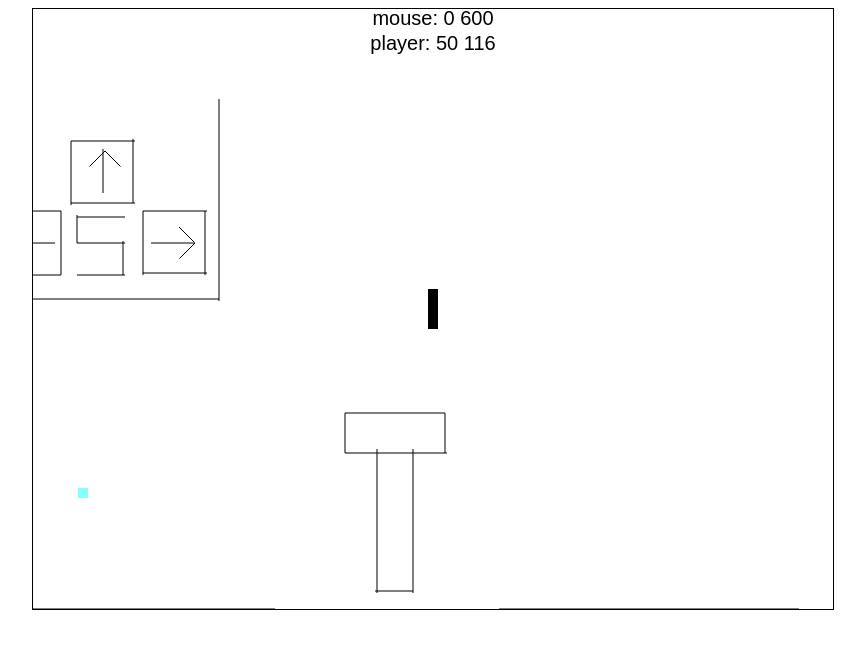
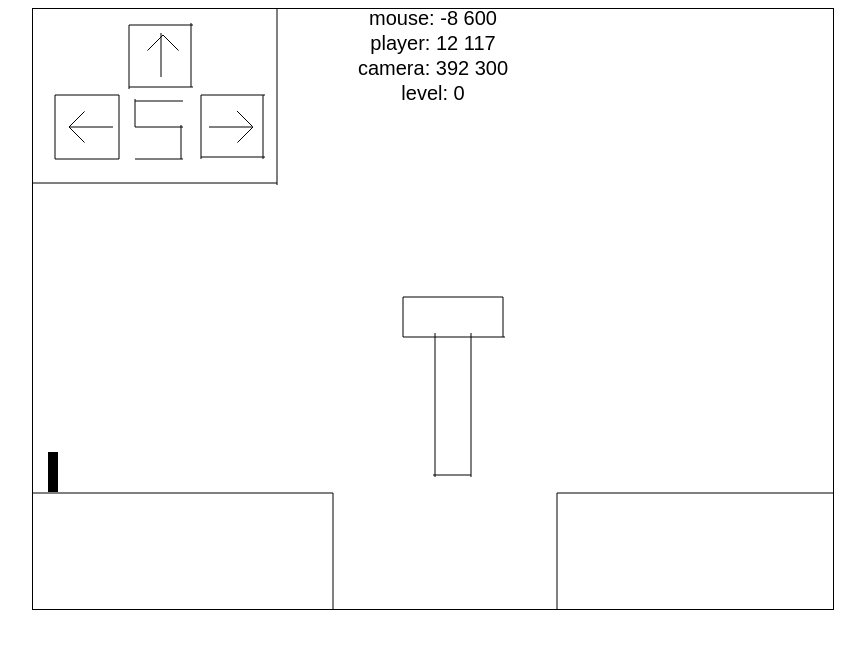
Before and after one commit to TunaFish2K/dc-parkour, a plain HTML site: page index.html in a window 1280 px wide. Shown: the whole page, without its empty margins (207-1072 px from the left). Drawn offline with Linux system fonts and the light colour scheme.

Commit message:
fix going through surfaces; editor add instructions

```diff
--- a/js/game.js
+++ b/js/game.js
@@ -14,6 +14,8 @@ export const SurfaceType = {
     Win: 3
 }
 
+
+
 /**
  *
  * @param { number } a
@@ -22,6 +24,48 @@ export const SurfaceType = {
  */
 function mod(a, b) {
     return ((a % b) + b) % b;
+}
+
+export class Pool {
+    /**
+     * @type { any[] }
+     */
+    values = [];
+    /**
+     *
+     * @param { string } url
+     * @returns { Promise<Pool> }
+     */
+    static async load(url) {
+        const raw = await (await fetch(url)).json();
+        const result = new Pool();
+        for (const value of raw.values) {
+            result.values.push(await (await fetch(value)).json());
+        }
+        return result;
+    }
+
+    /**
+     * @returns { GameMap[] }
+     */
+    create() {
+        /**
+         * @type { any[] }
+         */
+        let repeatPool = [];
+        /**
+         * @type { GameMap[] }
+         */
+        let result = [];
+        for (let i = 0; i < 5; i++) {
+            if (repeatPool.length <= 0) repeatPool = this.values.slice();
+            const index = Math.floor(Math.random() * repeatPool.length);
+            result.push(GameMap.loadFromJSON(repeatPool.splice(index, 1)[0]));
+        }
+        // @ts-ignore
+        result[0].surfaces.push(Surface.fromArray([result[0].leftX, result[0].bottomY, result[0].topY - result[0].bottomY, 0, false]));
+        return result;
+    }
 }
 
 export class Surface {
@@ -216,11 +260,44 @@ export class GameMap {
      */
     static async load(url) {
         const obj = await (await fetch(url)).json();
+        return this.loadFromJSON(obj);
+    }
+
+    /**
+     * @param { any } obj
+     * @returns { GameMap }
+     */
+    static loadFromJSON(obj) {
         const result = new GameMap();
         result.surfaces = obj.surfaces.map(Surface.fromArray);
-        [result.spawnX, result.spawnY] = obj.spawn;
-        [result.endpointX, result.endpointY] = obj.endpoint;
+        result.calculateBox();
         return result;
+    }
+
+    /**
+     * @type { number }
+     */
+    leftX = 0;
+    /**
+     * @type { number }
+     */
+    rightX = 0;
+    /**
+     * @type { number }
+     */
+    bottomY = 0;
+    /**
+     * @type { number }
+     */
+    topY = 0;
+    calculateBox() {
+        for (const surface of this.surfaces) {
+            if (surface.virtual) continue;
+            this.leftX = Math.min(this.leftX, surface.leftX);
+            this.rightX = Math.max(this.rightX, surface.rightX);
+            this.bottomY = Math.min(this.bottomY, surface.bottomY);
+            this.topY = Math.max(this.topY, surface.topY);
+        }
     }
 }
 
@@ -253,6 +330,10 @@ export class Player {
 
 export class Game {
     /**
+     * @type { boolean }
+     */
+    active = true;
+    /**
      * @type { HTMLCanvasElement }
      */
     canvas;
@@ -261,9 +342,27 @@ export class Game {
      */
     context;
     /**
-     * @type { GameMap }
+     * @type { number }
      */
-    map;
+    cameraX;
+    /**
+     * @type { number }
+     */
+    cameraY;
+    /**
+     * @type { GameMap[] }
+     */
+    currentMapSequence;
+    /**
+     * @type { number }
+     */
+    currentMapIndex;
+    /**
+     * @returns { GameMap }
+     */
+    get map() {
+        return this.currentMapSequence[this.currentMapIndex];
+    }
     /**
      * @type { boolean }
      */
@@ -347,30 +446,32 @@ export class Game {
             if (this.player.y > surface.topY && nextY > surface.topY) continue;
             if (this.player.y < surface.bottomY && nextY < surface.bottomY) continue;
 
-            const top = surface.startY + Math.tan(surface.facing - Math.PI / 2) * (nextX - surface.startX);
+            const curTop = surface.startY + Math.tan(surface.facing - Math.PI / 2) * (this.player.x - surface.startX)
+            const nextTop = surface.startY + Math.tan(surface.facing - Math.PI / 2) * (nextX - surface.startX);
 
-            if (nextY < top) {
-                nextY = top;
+            if (this.player.y > curTop && nextY <= nextTop) {
+                nextY = nextTop + 1;
                 this.player.onGround = true;
                 this.player.extraJump = 1;
-                if (this.DEBUG) {
-                    this.context.fillStyle = "#00FFFF77";
-                    this.context.fillRect(nextX - 5, 600 - nextY - 5, 10, 10);
-                }
             }
         }
         for (const surface of ceilings) {
             if (this.player.x > surface.rightX && nextX > surface.rightX) continue;
             if (this.player.x < surface.leftX && nextX < surface.leftX) continue;
-            if (this.player.y > surface.topY && nextY > surface.topY) continue;
-            if (this.player.y < surface.bottomY && nextY < surface.bottomY) continue;
+            if (this.player.y + PLAYER_HEIGHT > surface.topY && nextY + PLAYER_HEIGHT > surface.topY) continue;
+            if (this.player.y + PLAYER_HEIGHT < surface.bottomY && nextY + PLAYER_HEIGHT < surface.bottomY) continue;
 
-            const bottom = surface.startY + Math.tan(surface.facing - Math.PI / 2) * (nextX - surface.startX);
-            if (nextY > bottom) {
-                nextY = bottom;
-                if (this.DEBUG) {
-                    this.context.fillStyle = "#FF000077";
-                    this.context.fillRect(nextX - 5, 600 - nextY - 5, 10, 10);
+            const curBottom = surface.startY + Math.tan(surface.facing - Math.PI / 2) * (this.player.x - surface.startX)
+            const nextBottom = surface.startY + Math.tan(surface.facing - Math.PI / 2) * (nextX - surface.startX);
+            if (this.player.y + PLAYER_HEIGHT < curBottom && nextY + PLAYER_HEIGHT >= nextBottom) {
+                nextY = nextBottom - 1 - PLAYER_HEIGHT;
+            }
+            else if (nextY + PLAYER_HEIGHT > curBottom && nextY <= nextBottom) {
+                if (this.player.x >= surface.rightX) {
+                    nextX = surface.rightX + 1;
+                }
+                else {
+                    nextX = surface.leftX - 1;
                 }
             }
         }
@@ -379,7 +480,24 @@ export class Game {
     }
 
     logic() {
+        if (!this.active) return;
         if (this.player.y < -50) this.spawn();
+        if (this.player.x < this.map.leftX) {
+            if (this.currentMapIndex > 0) {
+                this.currentMapIndex--;
+                this.back();
+                return;
+            }
+        }
+        if (this.player.x > this.map.rightX) {
+            if (this.currentMapIndex >= 4) {
+                alert("恭喜通关!");
+                this.active = false;
+            }
+            this.currentMapIndex++;
+            this.next();
+            return;
+        }
         this.player.onGround = false;
         if (this.keyEvents.walkingLeft && !this.keyEvents.walkingRight) {
             this.player.speedX = -10;
@@ -402,19 +520,42 @@ export class Game {
     }
 
     render() {
+        if (!this.active) return;
         // rerender
         this.context.fillStyle = "white";
         this.context.fillRect(0, 0, this.canvas.width, this.canvas.height);
-        let [cameraX, cameraY] = [this.player.x, this.player.y];
+        [this.cameraX, this.cameraY] = [this.player.x, this.player.y];
+        if (this.map.rightX - this.map.leftX > this.canvas.width) {
+            if (this.cameraX - this.canvas.width / 2 < this.map.leftX) {
+                this.cameraX = this.map.leftX + this.canvas.width / 2;
+            }
+
+            if (this.cameraX + this.canvas.width / 2 > this.map.rightX) {
+                this.cameraX = this.map.rightX - this.canvas.width / 2;
+            }
+        } else {
+            this.cameraX = this.canvas.width / 2;
+        }
+        if (this.map.topY - this.map.bottomY > this.canvas.height) {
+            if (this.cameraY - this.canvas.height / 2 < this.map.bottomY) {
+                this.cameraY = this.map.bottomY + this.canvas.height / 2;
+            }
+
+            if (this.cameraY + this.canvas.height / 2 > this.map.topY) {
+                this.cameraY = this.map.topY - this.canvas.height / 2;
+            }
+        } else {
+            this.cameraY = this.canvas.height / 2;
+        }
         // render player
         this.context.fillStyle = "black";
-        this.context.fillRect(this.canvas.width / 2 - PLAYER_WIDTH / 2, this.canvas.height / 2 - PLAYER_HEIGHT / 2, PLAYER_WIDTH, PLAYER_HEIGHT);
+        this.context.fillRect(this.player.x - this.cameraX + this.canvas.width / 2 - PLAYER_WIDTH / 2, (this.canvas.height - this.player.y) + this.cameraY - this.canvas.height / 2, PLAYER_WIDTH, -PLAYER_HEIGHT);
         // render surfaces
         this.context.strokeStyle = "black";
         for (const surface of this.map.surfaces) {
             this.context.beginPath();
-            this.context.moveTo(surface.startX - cameraX, this.canvas.height - (surface.startY - cameraY));
-            this.context.lineTo(surface.endX - cameraX, this.canvas.height - (surface.endY - cameraY));
+            this.context.moveTo(surface.startX - this.cameraX + this.canvas.width / 2, this.canvas.height - (surface.startY - this.cameraY) - this.canvas.height / 2);
+            this.context.lineTo(surface.endX - this.cameraX + this.canvas.width / 2, this.canvas.height - (surface.endY - this.cameraY) - this.canvas.height / 2);
             this.context.stroke();
         }
         // debug
@@ -449,15 +590,23 @@ export class Game {
         this.context.font = "20px Arial";
         this.context.textAlign = "center";
         this.context.textBaseline = "top";
-        this.context.fillText(`mouse: ${this.mouseX} ${this.canvas.height - this.mouseY}`, this.canvas.width / 2, 0);
+        this.context.fillText(`mouse: ${this.mouseX + this.cameraX - this.canvas.width / 2} ${this.canvas.height - this.mouseY + this.cameraY - this.canvas.height / 2}`, this.canvas.width / 2, 0);
         this.context.fillText(`player: ${this.player.x} ${this.player.y}`, this.canvas.width / 2, 25);
+        this.context.fillText(`camera: ${this.cameraX} ${this.cameraY}`, this.canvas.width / 2, 50);
+        this.context.fillText(`level: ${this.currentMapIndex}`, this.canvas.width / 2, 75);
+    }
+
+    next() {
+        this.player.x = this.map.leftX;
+    }
+
+    back() {
+        this.player.x = this.map.rightX;
     }
 
     spawn() {
-        this.player.x = this.map.spawnX;
-        this.player.y = this.map.spawnY;
-        this.player.speedY = 0;
-        console.log("spawn");
+        this.player.x = this.map.leftX + 20;
+        this.player.y = 300;
     }
 }
 
--- a/js/main.js
+++ b/js/main.js
@@ -1,14 +1,15 @@
-import { Game, GameMap, Player } from "./game.js";
+import { Game, GameMap, Player, Pool } from "./game.js";
 
-function getMapURL() {
+function getPoolURL() {
     const url = new URL(document.URL);
-    if (!url.searchParams.has("level")) return "/levels/tutorial.json";
-    return `/levels/${url.searchParams.get("level")}.json`;
+    if (!url.searchParams.has("pool")) return "/pools/demo0.json";
+    return url.searchParams.get("pool");
 }
 
 async function main() {
     const game = new Game(document.getElementById("game"), new Player());
-    game.map = await GameMap.load(getMapURL());
+    game.currentMapSequence = (await Pool.load(getPoolURL())).create();
+    game.currentMapIndex = 0;
     game.spawn();
     setInterval(game.render.bind(game), 20);
     setInterval(game.logic.bind(game), 20);
--- a/levels/test.json
+++ b/levels/test.json
@@ -1,5 +1 @@
-{
-    "surfaces": [[0,136,188,1.5707963267948966,false],[188,136,118,-4.293509959906052,false],[296,182,100,3.141592653589793,false],[296,282,34,1.5707963267948966,false],[330,284,100,0,false],[330,188,242,0,false],[426,-20,198,-9.424777960769323,false],[426,176,384,1.5707963267948966,false]],
-    "spawn": [40, 136],
-    "endpoint": [700, 150]
-}
+{"surfaces":[[0,136,188,1.5707963267948966,false],[188,136,120,-4.293509959906052,false],[296,176,108,3.141592653589793,false],[296,282,34,1.5707963267948966,false],[330,284,100,0,false],[330,188,242,0,false],[426,-20,198,3.141592653589793,false],[426,178,384,1.5707963267948966,false],[352,442,160,0.7853981633974483,false],[465.1370849898476,328.8629150101524,160,3.9269908169872414]]}
--- /dev/null
+++ b/pools/demo0.json
@@ -0,0 +1,6 @@
+{
+    "values": [
+        "/levels/tutorial.json",
+        "/levels/test.json"
+    ]
+}
```
Also changed, not shown: editor/index.html (+4 -2 lines), editor/main.js (+29 -12 lines), js/generator.js (deleted).
